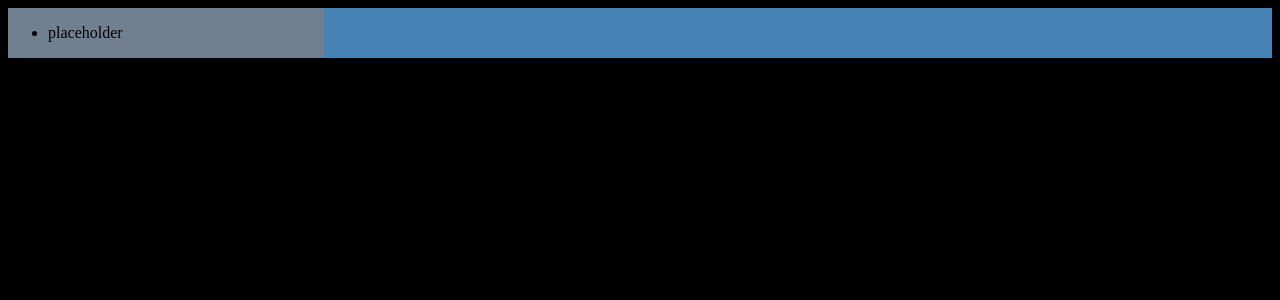
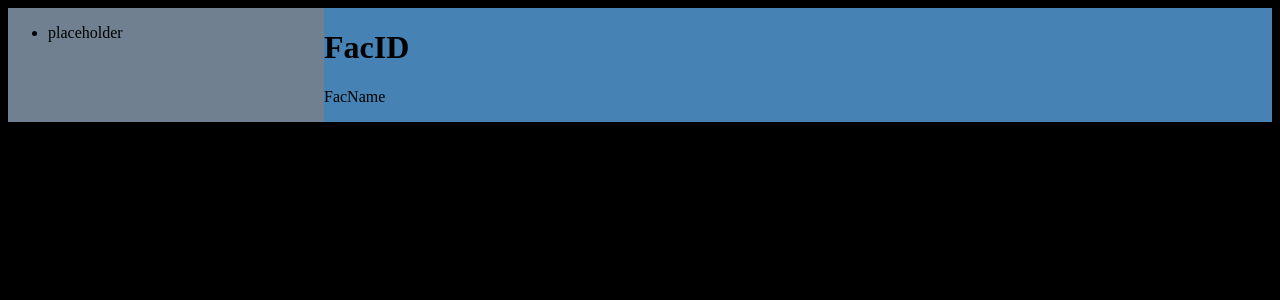
Before and after one commit to mj0730/next-fac-info, a Next.js app: page / in a window 1280 px wide. Shown: the top 300 px of the page. Built offline with nearby package versions, Linux system fonts and the light colour scheme.

Commit message:
set up basic structure for components

```diff
--- a/pages/FacilityPage.js
+++ b/pages/FacilityPage.js
@@ -1,6 +1,11 @@
 import Link from 'next/link';
+import Head from 'next/head';
+import Layout from '../components/layout'
+import Pay from './Pay';
+import Staffing from './Staffing';
+import Information from './Information';
 
-const FacilityPage = () => (
+const FacilityPage = (props) => (
   <Layout>
     <Head>
       <title>Title of page</title>
@@ -12,16 +17,7 @@ const FacilityPage = () => (
     </header>
 
     <main>
-      <section id="fac-info">
-
-
-      </section>
-
-      <section id="fac-pay">
-
-
-      </section>
-
+      <Pay />
     </main>
 
   </Layout>
--- /dev/null
+++ b/pages/Information.jsx
@@ -0,0 +1,11 @@
+import React from 'react';
+
+const Information = props => (
+  <section id="fac-Information">
+
+
+  </section>
+
+)
+
+export default Information;
--- /dev/null
+++ b/pages/Pay.jsx
@@ -0,0 +1,11 @@
+import React from 'react';
+
+const Pay = props => (
+  <section id="fac-pay">
+
+
+  </section>
+
+)
+
+export default Pay;
--- /dev/null
+++ b/pages/Staffing.jsx
@@ -0,0 +1,11 @@
+import React from 'react';
+
+const Staffing = props => (
+  <section id='fac-staffing'>
+
+
+  </section>
+
+)
+
+export default Staffing;
--- a/pages/index.js
+++ b/pages/index.js
@@ -2,8 +2,9 @@ import Layout from '../components/layout';
 import Head from 'next/head';
 import Link from 'next/link';
 import * as facs from '../scripts/facility_info';
+import FacilityPage from './FacilityPage';
 
-const Index = () => (
+const Index = (props) => (
   <Layout>
     <Head>
       <title>Title of page</title>
@@ -17,7 +18,10 @@ const Index = () => (
     </div>
 
 
-    <div className="index-DisplayColumn"></div>
+    <div className="index-DisplayColumn">
+      <FacilityPage facs = {facs} />
+
+    </div>
 
 
 
```
Also changed, not shown: pages/SearchBox.jsx (added, +9 -0 lines), pages/toc.js (deleted, +0 -12 lines).
